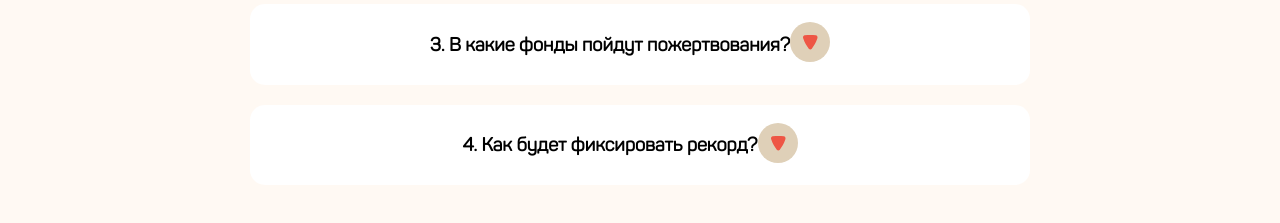
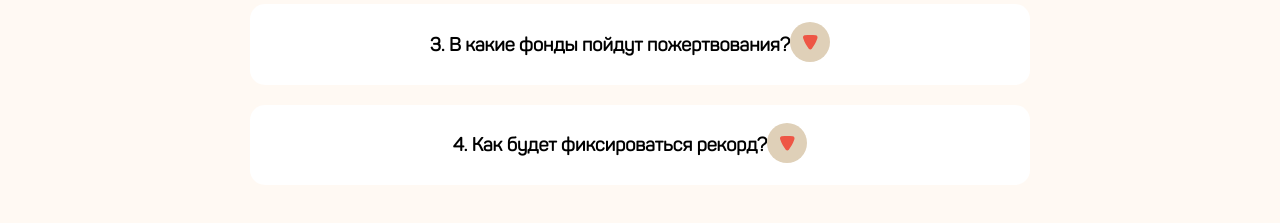
Before and after one commit to nux7jr/mercy, a Vue app: page / in a window 1280 px wide. Shown: the part 3860-4083 px from the top of the page. Built offline with nearby package versions, Linux system fonts and the light colour scheme; no server answers.

Commit message:
Text change in faq

```diff
--- a/src/components/FaqInfo.vue
+++ b/src/components/FaqInfo.vue
@@ -194,7 +194,7 @@
     -->
     <details class="faq__item spoiler faq__spoiler">
       <summary class="spoiler__header">
-        <h3 class="faq__question">4. Как будет фиксировать рекорд?</h3>
+        <h3 class="faq__question">4. Как будет фиксироваться рекорд?</h3>
         <div class="faq__icon">
           <svg
             class="spoiler__cross"
```
